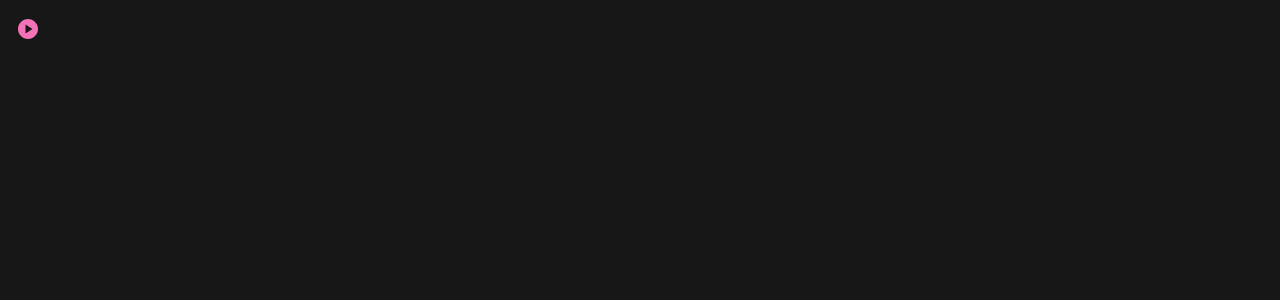
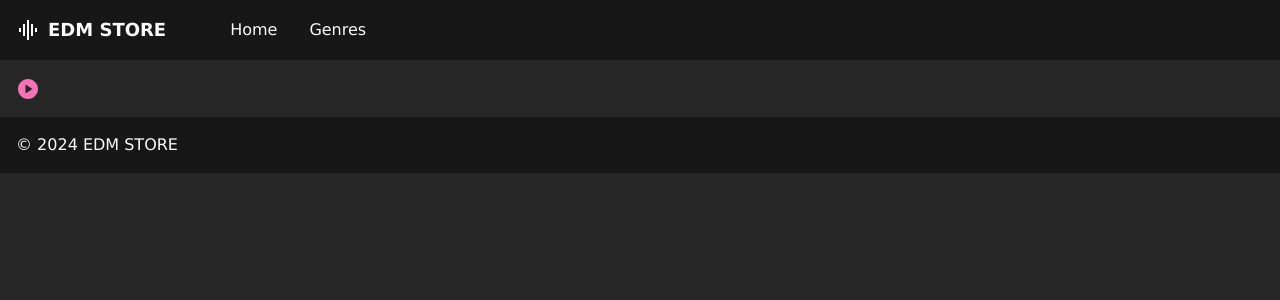
Before and after one commit to ArtfulLee/edm-store, a React (Vite) app: page / in a window 1280 px wide. Shown: the top 300 px of the page. Built offline with nearby package versions, Linux system fonts and the light colour scheme.

Commit message:
feat: add components Header, Footer WIP

```diff
--- a/src/App.jsx
+++ b/src/App.jsx
@@ -1,14 +1,18 @@
 import AudioPlayer from "./components/ui/AudioPlayer/AudioPlayer";
+import Header from "./components/ui/Header/Header";
+import Footer from "./components/ui/Footer/Footer";
 
 const App = () => {
   return (
     <>
-      <div className=" bg-neutral-900 h-screen w-screen">
-        <div className="container mx-auto p-4">
+      <div className=" bg-neutral-800 h-screen w-screen">
+        <Header />
+        <div className="container mx-auto px-4">
           <section className="audio-player-section">
             <AudioPlayer />
           </section>
         </div>
+        <Footer />
       </div>
     </>
   );
--- a/src/components/ui/AudioPlayer/AudioPlayer.jsx
+++ b/src/components/ui/AudioPlayer/AudioPlayer.jsx
@@ -3,7 +3,7 @@ import PlayCircleIcon from "@mui/icons-material/PlayCircle";
 const AudioPlayer = () => {
   return (
     <>
-      <div className="audio-player">
+      <div className="audio-player py-4">
         <div className="audio-player__inner">
           <PlayCircleIcon className="text-pink-400" />
         </div>
--- a/src/components/ui/Card/Card.jsx
+++ b/src/components/ui/Card/Card.jsx
@@ -33,7 +33,7 @@ const Card = (props) => {
 
   return (
     <>
-      <div className="bg-neutral-800 max-w-60 p-2">
+      <div className="bg-neutral-800 max-w-60 p-4">
         {/* Start Обложка аудио + элементы управления */}
         <div className="group relative">
           <img
--- /dev/null
+++ b/src/components/ui/Footer/Footer.jsx
@@ -0,0 +1,11 @@
+const Footer = () => {
+  return (
+    <>
+      <footer className="bg-neutral-900 p-4">
+        <div className="flex text-neutral-50">© 2024 EDM STORE</div>
+      </footer>
+    </>
+  );
+};
+
+export default Footer;
--- /dev/null
+++ b/src/components/ui/Header/Header.jsx
@@ -0,0 +1,23 @@
+import GraphicEqIcon from "@mui/icons-material/GraphicEq";
+
+const Header = () => {
+  return (
+    <>
+      <header className=" bg-neutral-900">
+        <div className="container mx-auto flex gap-x-16 items-center p-4">
+          <div className="edms-logo flex items-center space-x-2">
+            <GraphicEqIcon className="text-neutral-50" />
+            <div className="text-neutral-50 font-bold text-lg">EDM STORE</div>
+          </div>
+          <div className="flex text-neutral-50 space-x-8">
+            <div>Home</div>
+            <div>Genres</div>
+          </div>
+          {/* Сюда надо будет добавить авторизацию */}
+        </div>
+      </header>
+    </>
+  );
+};
+
+export default Header;
--- a/src/temp/data.js
+++ /dev/null
@@ -1,38 +0,0 @@
-/* for Test */
-const libraryOfMusic = [
-  {
-    id: "0",
-    imgSrc:
-      "https://geo-media.beatport.com/image_size/1400x1400/f0913793-b5f6-4b85-96a3-d18a9e56b654.jpg",
-    audioSrs:
-      "https://geo-samples.beatport.com/track/1c43439b-1f4b-486d-bbcb-0bb338df77d7.LOFI.mp3",
-    price: "3$",
-    trackName: "Bronx Posse",
-    artist: "Skool Of Thought, Stanton Warriors",
-    genre: "Breaks",
-  },
-  {
-    id: "1",
-    imgSrc:
-      "https://geo-media.beatport.com/image_size/1400x1400/6b9a02d4-709f-4074-87ba-03f5abcc4a09.jpg",
-    audioSrs:
-      "https://geo-samples.beatport.com/track/0ec7afb9-9566-4ffd-a8e6-eed24d0b7880.LOFI.mp3",
-    price: "3$",
-    trackName: "Get Ready",
-    artist: "Aggresivnes",
-    genre: "Breaks",
-  },
-  {
-    id: "2",
-    imgSrc:
-      "https://geo-media.beatport.com/image_size/1400x1400/655864c7-99b1-4430-8c02-4ed4da791c03.jpg",
-    audioSrs:
-      "https://geo-samples.beatport.com/track/25f5e5fe-f607-4ca7-a13d-57d4ec697b0f.LOFI.mp3",
-    price: "3$",
-    trackName: "Gold Dust",
-    artist: "Krafty Kuts, DJ Fresh",
-    genre: "Breaks",
-  },
-];
-
-export default libraryOfMusic;
```
